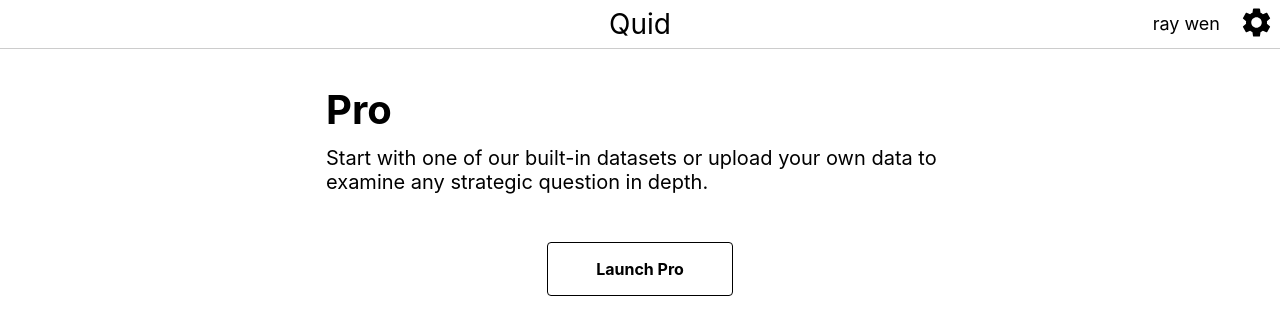
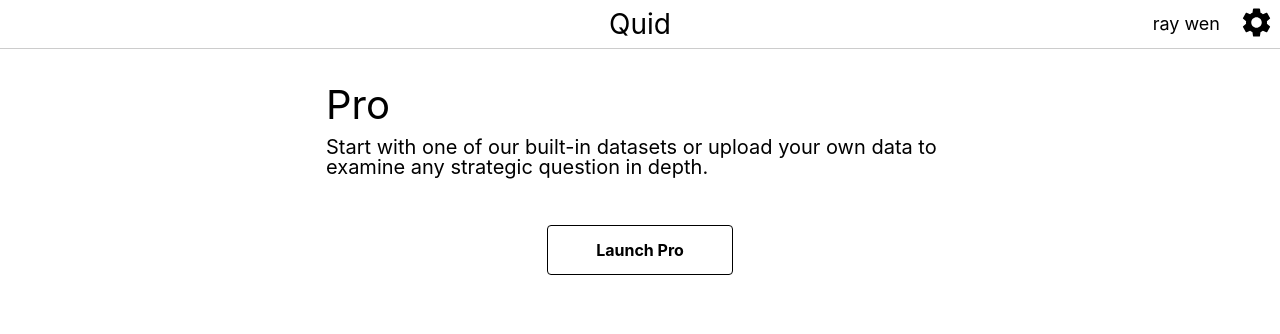
Before and after one commit to expectNothin9/rrtk, a React (Create React App) app: page / in a window 1280 px wide. Shown: the top 334 px of the page. Built offline with nearby package versions, Linux system fonts and the light colour scheme; the HTML template or start-up script is replaced by a standard one.

Commit message:
feat: adopt reset.css

```diff
--- a/public/index.html
+++ b/public/index.html
@@ -25,6 +25,7 @@
       Learn how to configure a non-root public URL by running `npm run build`.
     -->
     <title>React Redux App</title>
+    <link rel="stylesheet" href="%PUBLIC_URL%/reset.css" />
   </head>
   <body>
     <noscript>You need to enable JavaScript to run this app.</noscript>
--- /dev/null
+++ b/public/reset.css
@@ -0,0 +1,48 @@
+/* http://meyerweb.com/eric/tools/css/reset/
+   v2.0 | 20110126
+   License: none (public domain)
+*/
+
+html, body, div, span, applet, object, iframe,
+h1, h2, h3, h4, h5, h6, p, blockquote, pre,
+a, abbr, acronym, address, big, cite, code,
+del, dfn, em, img, ins, kbd, q, s, samp,
+small, strike, strong, sub, sup, tt, var,
+b, u, i, center,
+dl, dt, dd, ol, ul, li,
+fieldset, form, label, legend,
+table, caption, tbody, tfoot, thead, tr, th, td,
+article, aside, canvas, details, embed,
+figure, figcaption, footer, header, hgroup,
+menu, nav, output, ruby, section, summary,
+time, mark, audio, video {
+	margin: 0;
+	padding: 0;
+	border: 0;
+	font-size: 100%;
+	font: inherit;
+	vertical-align: baseline;
+}
+/* HTML5 display-role reset for older browsers */
+article, aside, details, figcaption, figure,
+footer, header, hgroup, menu, nav, section {
+	display: block;
+}
+body {
+	line-height: 1;
+}
+ol, ul {
+	list-style: none;
+}
+blockquote, q {
+	quotes: none;
+}
+blockquote:before, blockquote:after,
+q:before, q:after {
+	content: '';
+	content: none;
+}
+table {
+	border-collapse: collapse;
+	border-spacing: 0;
+}
```
